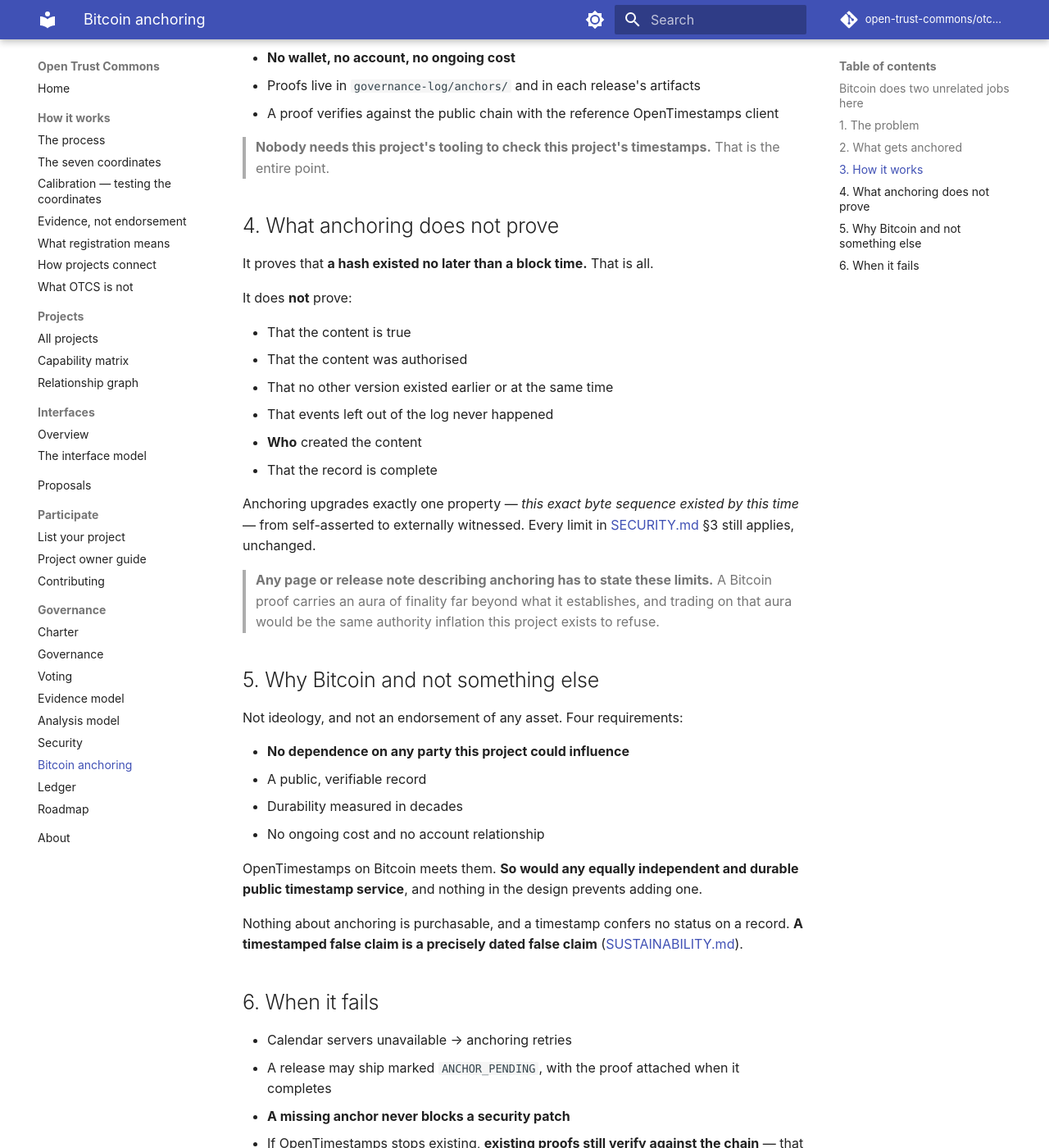
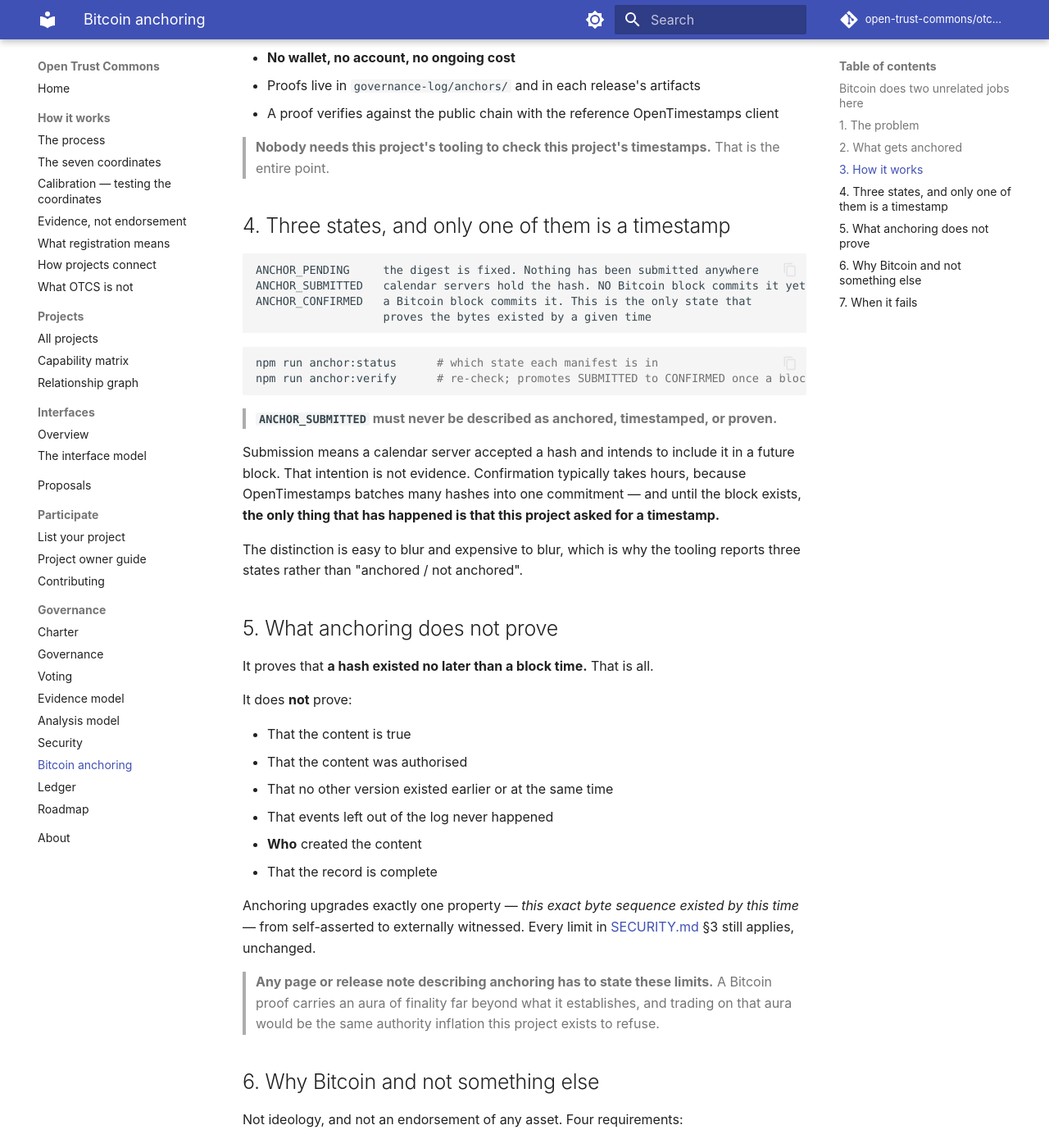
Before and after one commit to open-trust-commons/otcs-registry, an MkDocs documentation site: the page built from docs/generated/bitcoin-anchoring.md, in a window 1280 px wide and 1400 px high, scrolled down 1893 px. Shown: the whole window at 82% size. Built offline with MkDocs 1.6.1 and Material for MkDocs 9.7.7, drawn with Linux system fonts in a browser that asks for light colours; comment, search, counter and statistics services are not loaded.

Commit message:
Stamp the anchors, and document the state the code had but the doc did not
OpenTimestamps client installed (pipx, ots 0.7.2). All three manifests
stamped and carrying .ots proofs.

The gap this exposed matters more than the stamping. src/anchor.ts has
always had three states — ANCHOR_PENDING, ANCHOR_SUBMITTED,
ANCHOR_CONFIRMED — and BITCOIN-ANCHORING.md described exactly one of them.
So the document had no way to say what is true right now: the calendar
servers hold the hashes and intend to commit them to a future block, and
that intention is not evidence.

Calling that "anchored" would be precisely the authority inflation §5 of
that same document warns against. A Bitcoin proof carries an aura of
finality far beyond what submission establishes, and the aura arrives the
moment the word "Bitcoin" appears.

New §4 states all three and says outright that ANCHOR_SUBMITTED must never
be described as anchored, timestamped or proven. Only ANCHOR_CONFIRMED
proves anything, and it needs a block.

ev-000020 records the submission as what it is. Chain verifies at 20 events.

Nothing about v0.1.0 is yet timestamped. Re-run npm run anchor:verify once a
block lands.

````diff
--- a/docs/generated/bitcoin-anchoring.md
+++ b/docs/generated/bitcoin-anchoring.md
@@ -60,7 +60,27 @@ npm run anchor:verify     # verify every .ots proof in the repository
 
 > **Nobody needs this project's tooling to check this project's timestamps.** That is the entire point.
 
-## 4. What anchoring does not prove
+## 4. Three states, and only one of them is a timestamp
+
+```text
+ANCHOR_PENDING     the digest is fixed. Nothing has been submitted anywhere
+ANCHOR_SUBMITTED   calendar servers hold the hash. NO Bitcoin block commits it yet
+ANCHOR_CONFIRMED   a Bitcoin block commits it. This is the only state that
+                   proves the bytes existed by a given time
+```
+
+```bash
+npm run anchor:status      # which state each manifest is in
+npm run anchor:verify      # re-check; promotes SUBMITTED to CONFIRMED once a block lands
+```
+
+> **`ANCHOR_SUBMITTED` must never be described as anchored, timestamped, or proven.**
+
+Submission means a calendar server accepted a hash and intends to include it in a future block. That intention is not evidence. Confirmation typically takes hours, because OpenTimestamps batches many hashes into one commitment — and until the block exists, **the only thing that has happened is that this project asked for a timestamp.**
+
+The distinction is easy to blur and expensive to blur, which is why the tooling reports three states rather than "anchored / not anchored".
+
+## 5. What anchoring does not prove
 
 It proves that **a hash existed no later than a block time.** That is all.
 
@@ -90,7 +110,7 @@ OpenTimestamps on Bitcoin meets them. **So would any equally independent and dur
 
 Nothing about anchoring is purchasable, and a timestamp confers no status on a record. **A timestamped false claim is a precisely dated false claim** ([SUSTAINABILITY.md](sustainability.md)).
 
-## 6. When it fails
+## 7. When it fails
 
 - Calendar servers unavailable → anchoring retries
 - A release may ship marked `ANCHOR_PENDING`, with the proof attached when it completes
````
Also changed, not shown: other parts of docs/generated/bitcoin-anchoring.md (+1 -1 lines), BITCOIN-ANCHORING.md (+23 -3 lines), docs/generated/ledger.md (+3 -2 lines), 5 other files.
